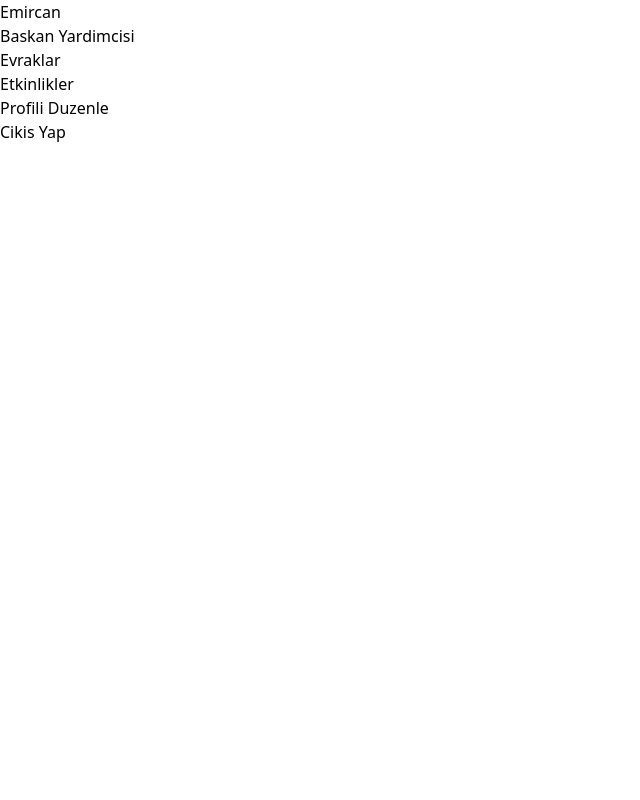
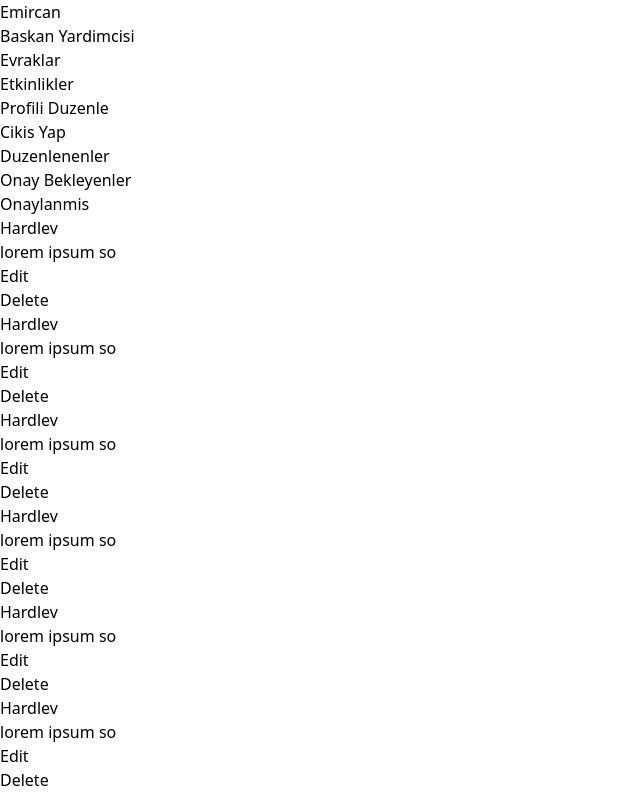
Before and after one commit to unworthyEnzyme/YTU-CMS, a React (Vite) app: page /evraklar in a window 1280 px wide. Shown: the whole page, without its empty margins (0-640 px from the left). Built offline with nearby package versions, Linux system fonts and the light colour scheme.

Commit message:
added some components
sorry future me

```diff
--- a/package.json
+++ b/package.json
@@ -8,7 +8,8 @@
   },
   "dependencies": {
     "react": "^17.0.2",
-    "react-dom": "^17.0.2"
+    "react-dom": "^17.0.2",
+    "react-router-dom": "^6.2.1"
   },
   "devDependencies": {
     "@vitejs/plugin-react": "^1.0.7",
--- a/src/App.jsx
+++ b/src/App.jsx
@@ -1,9 +1,16 @@
+import { Route, Routes } from "react-router-dom";
 import Sidebar from "./components/Sidebar";
+import Main from "./components/Main"
 
 function App() {
   return (
     <div className="flex w-screen h-screen">
       <Sidebar/>
+      <Routes>
+        <Route path="/evraklar/*" element={<Main/>}/>
+        <Route path="/etkinlikler/*" element={<Main/>}/>
+        <Route path="/profili-duzenle" element={<div>profil</div>}/>
+      </Routes>
     </div>
   )
 }
--- /dev/null
+++ b/src/components/DeleteButton.jsx
@@ -0,0 +1,12 @@
+import Button from "./Button";
+
+export default function DeleteButton() {
+
+  return (
+    <div className="m-2">
+      <Button type="delete">
+        <div>Delete</div>
+      </Button>
+    </div>
+  )
+}
--- /dev/null
+++ b/src/components/EditButton.jsx
@@ -0,0 +1,12 @@
+import Button from "./Button";
+
+export default function EditButton() {
+
+  return (
+    <div className="m-2">
+      <Button type="edit">
+        <div>Edit</div>
+      </Button>
+    </div>
+  )
+}
--- /dev/null
+++ b/src/components/EventCard.jsx
@@ -0,0 +1,17 @@
+import DeleteButton from "./DeleteButton";
+import EditButton from "./EditButton";
+
+export default function EventCard({ name, description }) {
+  return (
+    <div className="w-52 h-52 rounded-md bg-slate-200 m-4 break-words flex flex-col justify-between">
+      <div className="m-6">
+        <div className="text-xl">{name}</div>
+        <div className="text-sm">{description}</div>
+      </div>
+      <div className="flex p-2 justify-start">
+        <EditButton/>
+        <DeleteButton/>
+      </div>
+    </div>
+  );
+}
--- /dev/null
+++ b/src/components/Main.jsx
@@ -0,0 +1,18 @@
+import { Route, Routes } from "react-router-dom";
+import EventCards from "./EventCards";
+import Navbar from "./Navbar";
+
+export default function Main() {
+
+  return (
+    <div className="flex flex-col w-3/4">
+      <Navbar/>
+      <Routes>
+        <Route path="/" index element={<EventCards/>}/>
+        <Route path="/duzenlenenler" element={<EventCards/>}/>
+        <Route path="/onay-bekleyenler" element={<EventCards/>}/>
+        <Route path="/onaylanmis" element={<EventCards/>}/>
+      </Routes>
+    </div>
+  )
+}
--- a/src/components/Navbar.jsx
+++ b/src/components/Navbar.jsx
@@ -1,12 +1,19 @@
+import { Link } from "react-router-dom";
 import NavbarItem from "./NavbarItem";
 
 export default function Navbar() {
 
   return (
     <div className="flex w-full h-16 bg-slate-200 justify-center gap-20 items-end">
-      <NavbarItem itemName="Duzenlenenler" url="test"/>
-      <NavbarItem itemName="Onay Bekleyenler" url="test"/>
-      <NavbarItem itemName="Onaylanmis" url="test"/>
+      <Link to='duzenlenenler'>
+        <NavbarItem itemName="Duzenlenenler"/>
+      </Link>
+      <Link to='onay-bekleyenler'>
+        <NavbarItem itemName="Onay Bekleyenler"/>
+      </Link>
+      <Link to='onaylanmis'>
+        <NavbarItem itemName="Onaylanmis"/>
+      </Link>
     </div>
   )
 }
--- a/src/components/NavbarItem.jsx
+++ b/src/components/NavbarItem.jsx
@@ -1,4 +1,4 @@
-export default function NavbarItem({ itemName, url}) {
+export default function NavbarItem({ itemName }) {
 
   return (
     <div>
--- a/src/components/SidebarMenu.jsx
+++ b/src/components/SidebarMenu.jsx
@@ -1,12 +1,25 @@
+import { Link } from "react-router-dom";
+
 export default function SidebarMenu() {
-
   return (
     <div className="flex flex-col gap-4 justify-around items-center text-white mt-40">
-      <div className="hover:cursor-pointer hover:text-slate-400">Evraklar</div>
-      <div className="hover:cursor-pointer hover:text-slate-400">Etkinlikler</div>
-      <div className="hover:cursor-pointer hover:text-slate-400">Profili Duzenle</div>
+      <Link to="/evraklar">
+        <div className="hover:cursor-pointer hover:text-slate-400">
+          Evraklar
+        </div>
+      </Link>
+      <Link to="/etkinlikler">
+        <div className="hover:cursor-pointer hover:text-slate-400">
+          Etkinlikler
+        </div>
+      </Link>
+      <Link to="profili-duzenle">
+        <div className="hover:cursor-pointer hover:text-slate-400">
+          Profili Duzenle
+        </div>
+      </Link>
       {/* <div>Klup Profili Duzenler</div> */}
       <button className="text-red-300 hover:text-red-500">Cikis Yap</button>
     </div>
-  )
+  );
 }
--- a/src/main.jsx
+++ b/src/main.jsx
@@ -1,11 +1,15 @@
-import React from 'react'
-import ReactDOM from 'react-dom'
-import './index.css'
-import App from './App'
+import React from "react";
+import ReactDOM from "react-dom";
+import "./index.css";
+import App from "./App";
+import { BrowserRouter, Route, Routes } from "react-router-dom";
+import Sidebar from "./components/Sidebar";
 
 ReactDOM.render(
-  <React.StrictMode>
-    <App />
-  </React.StrictMode>,
-  document.getElementById('root')
-)
+  <BrowserRouter>
+    <React.StrictMode>
+      <App/>
+    </React.StrictMode>
+  </BrowserRouter>,
+  document.getElementById("root")
+);
```
Also changed, not shown: src/components/Profile.jsx (added), 1 other file (tests, documents, lock files or other folders).
